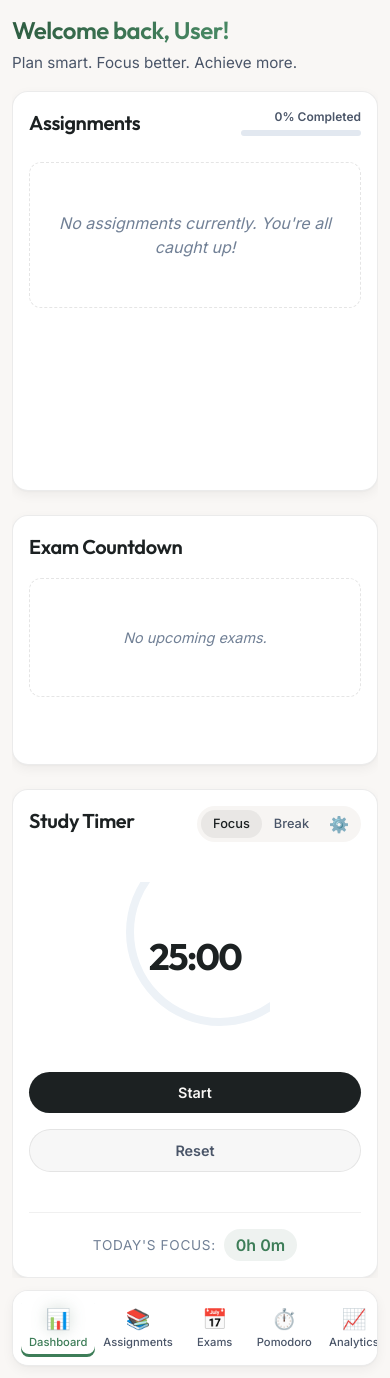
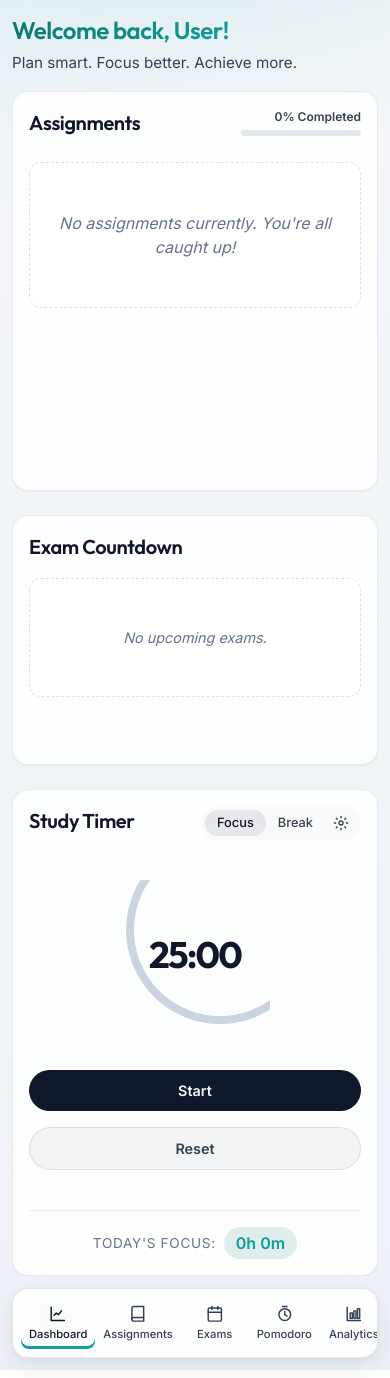
Before and after one commit to idris58/Study-Flow, a React (Vite) app: page / in a window 390 px wide. Built offline with nearby package versions, Linux system fonts and the light colour scheme.

Commit message:
Polish UI system: fix settings reset flow, replace icons with SVG, and upgrade light/dark premium themes with responsive refinements

```diff
--- a/src/components/Dashboard.css
+++ b/src/components/Dashboard.css
@@ -2,7 +2,7 @@
     display: flex;
     min-height: 100vh;
     width: 100%;
-    background-color: var(--bg-primary);
+    background-color: transparent;
     transition: background-color 0.3s ease;
 }
 
@@ -36,13 +36,16 @@
 
 .primary-btn {
     color: var(--text-primary);
+    background: var(--card-bg);
     padding: 0.75rem 1.5rem;
     font-weight: 600;
+    border: 1px solid var(--border-color);
     transition: all 0.2s ease;
 }
 
 .primary-btn:hover {
     background: var(--accent-gradient);
+    color: var(--on-accent);
     border-color: transparent;
     transform: translateY(-2px);
     box-shadow: 0 4px 12px var(--accent-glow);
@@ -75,6 +78,15 @@
     display: flex;
     flex-direction: column;
     gap: 1rem;
+    border: 1px solid var(--card-border);
+    box-shadow: var(--shadow-sm);
+    transition: transform 0.2s ease, box-shadow 0.25s ease, border-color 0.25s ease;
+}
+
+.widget-panel:hover {
+    transform: translateY(-2px);
+    box-shadow: var(--shadow-md);
+    border-color: var(--border-color);
 }
 
 .widget-header {
--- a/src/components/Modal.css
+++ b/src/components/Modal.css
@@ -132,7 +132,7 @@
   background: var(--accent-gradient);
   border: none;
   border-radius: var(--radius-md);
-  color: var(--bg-tertiary);
+  color: var(--on-accent);
   font-weight: 600;
   box-shadow: 0 4px 12px var(--accent-glow);
   transition: all 0.2s;
--- a/src/components/PomodoroTimer.css
+++ b/src/components/PomodoroTimer.css
@@ -123,7 +123,14 @@
 /* Settings and Analytics Styles */
 .settings-btn {
     padding: 0.25rem 0.5rem;
-    font-size: 1rem;
+    display: inline-flex;
+    align-items: center;
+    justify-content: center;
+}
+
+.settings-icon {
+    width: 16px;
+    height: 16px;
 }
 
 .pomodoro-settings-panel {
@@ -171,7 +178,7 @@
     background: var(--accent-gradient);
     border: none;
     border-radius: var(--radius-sm);
-    color: var(--bg-tertiary);
+    color: var(--on-accent);
     font-size: 0.85rem;
     cursor: pointer;
     transition: all 0.2s;
--- a/src/components/PomodoroTimer.jsx
+++ b/src/components/PomodoroTimer.jsx
@@ -10,26 +10,22 @@ export default function PomodoroTimer() {
     })
 
     const [analytics, setAnalytics] = useLocalStorage('pomodoro-analytics', () => {
-        const today = getLocalDateString();
-        return { date: today, focusMinutes: 0 };
+        const today = getLocalDateString()
+        return { date: today, focusMinutes: 0 }
     })
 
-    // Check for daily reset on mount without triggering set-state-in-effect
     useEffect(() => {
-        const today = getLocalDateString();
+        const today = getLocalDateString()
         if (analytics.date !== today) {
-            setAnalytics({ date: today, focusMinutes: 0 });
+            setAnalytics({ date: today, focusMinutes: 0 })
         }
-    }, []); // Run only on mount
+    }, [analytics.date, setAnalytics])
 
-
-
-    const [mode, setMode] = useState('work') // 'work' or 'break'
+    const [mode, setMode] = useState('work')
     const [timeLeft, setTimeLeft] = useState(settings.workTime * 60)
     const [isActive, setIsActive] = useState(false)
     const [showSettings, setShowSettings] = useState(false)
 
-    // Handle mode switching
     const switchMode = (newMode) => {
         setIsActive(false)
         setMode(newMode)
@@ -37,52 +33,50 @@ export default function PomodoroTimer() {
     }
 
     const handleSaveSettings = (e) => {
-        e.preventDefault();
-        const formData = new FormData(e.target);
-        const newWorkTime = parseInt(formData.get('workTime'), 10);
-        const newBreakTime = parseInt(formData.get('breakTime'), 10);
+        e.preventDefault()
+        const formData = new FormData(e.target)
+        const newWorkTime = parseInt(formData.get('workTime'), 10)
+        const newBreakTime = parseInt(formData.get('breakTime'), 10)
 
         setSettings({
             workTime: newWorkTime,
             breakTime: newBreakTime
-        });
+        })
 
-        // Sync timeLeft if timer is not active
         if (!isActive) {
-            setTimeLeft(mode === 'work' ? newWorkTime * 60 : newBreakTime * 60);
+            setTimeLeft(mode === 'work' ? newWorkTime * 60 : newBreakTime * 60)
         }
 
-        setShowSettings(false);
-    };
+        setShowSettings(false)
+    }
 
     useEffect(() => {
-        let timerInterval = null;
-        let switchTimeout = null;
+        let timerInterval = null
+        let switchTimeout = null
 
         if (isActive && timeLeft > 0) {
             timerInterval = setInterval(() => {
-                setTimeLeft(time => time - 1);
-            }, 1000);
+                setTimeLeft((time) => time - 1)
+            }, 1000)
         } else if (isActive && timeLeft === 0) {
-            // Use a small delay for all state updates to avoid set-state-in-effect warning
             switchTimeout = setTimeout(() => {
-                setIsActive(false);
+                setIsActive(false)
                 if (mode === 'work') {
-                    setAnalytics(prev => ({ ...prev, focusMinutes: prev.focusMinutes + settings.workTime }));
-                    setMode('break');
-                    setTimeLeft(settings.breakTime * 60);
+                    setAnalytics((prev) => ({ ...prev, focusMinutes: prev.focusMinutes + settings.workTime }))
+                    setMode('break')
+                    setTimeLeft(settings.breakTime * 60)
                 } else {
-                    setMode('work');
-                    setTimeLeft(settings.workTime * 60);
+                    setMode('work')
+                    setTimeLeft(settings.workTime * 60)
                 }
-            }, 50);
+            }, 50)
         }
 
         return () => {
-            if (timerInterval) clearInterval(timerInterval);
-            if (switchTimeout) clearTimeout(switchTimeout);
-        };
-    }, [isActive, timeLeft, mode, settings.workTime, settings.breakTime, setAnalytics]);
+            if (timerInterval) clearInterval(timerInterval)
+            if (switchTimeout) clearTimeout(switchTimeout)
+        }
+    }, [isActive, timeLeft, mode, settings.workTime, settings.breakTime, setAnalytics])
 
     const toggleTimer = () => {
         setIsActive(!isActive)
@@ -124,7 +118,17 @@ export default function PomodoroTimer() {
                         onClick={() => setShowSettings(!showSettings)}
                         title="Timer Settings"
                     >
-                        ⚙️
+                        <svg className="settings-icon" viewBox="0 0 24 24" fill="none" stroke="currentColor" strokeWidth="2" strokeLinecap="round" strokeLinejoin="round" aria-hidden="true">
+                            <circle cx="12" cy="12" r="3"></circle>
+                            <path d="M12 2v2"></path>
+                            <path d="M12 20v2"></path>
+                            <path d="m4.93 4.93 1.41 1.41"></path>
+                            <path d="m17.66 17.66 1.41 1.41"></path>
+                            <path d="M2 12h2"></path>
+                            <path d="M20 12h2"></path>
+                            <path d="m6.34 17.66-1.41 1.41"></path>
+                            <path d="m19.07 4.93-1.41 1.41"></path>
+                        </svg>
                     </button>
                 </div>
             </header>
--- a/src/components/SettingsView.jsx
+++ b/src/components/SettingsView.jsx
@@ -1,12 +1,8 @@
-import { useEffect, useState } from 'react';
+import { useState } from 'react';
 import './SettingsView.css';
 
 export default function SettingsView({ userProfile, onUpdateProfile, onClearData, theme, onThemeChange }) {
     const [name, setName] = useState(userProfile.name);
-
-    useEffect(() => {
-        setName(userProfile.name);
-    }, [userProfile.name]);
 
     const handleSubmit = (e) => {
         e.preventDefault();
--- a/src/components/Sidebar.css
+++ b/src/components/Sidebar.css
@@ -41,17 +41,26 @@
 
 .nav-item.active {
     background: var(--active-nav-bg);
-    /* Soft accent background */
-    color: var(--accent-secondary);
+    color: var(--text-primary);
     box-shadow: inset 3px 0 0 var(--accent-secondary);
 }
 
-.nav-item.active .icon {
+.nav-item.active .nav-icon {
     filter: drop-shadow(0 0 8px var(--accent-glow));
 }
 
-.icon {
-    font-size: 1.25rem;
+.nav-icon {
+    width: 1.1rem;
+    height: 1.1rem;
+    display: inline-flex;
+    align-items: center;
+    justify-content: center;
+    flex-shrink: 0;
+}
+
+.nav-icon svg {
+    width: 100%;
+    height: 100%;
 }
 
 .sidebar-footer {
@@ -105,8 +114,9 @@
         background: transparent;
     }
 
-    .nav-item .icon {
-        font-size: 1.25rem;
+    .nav-item .nav-icon {
+        width: 1.1rem;
+        height: 1.1rem;
     }
 
     .nav-item .label {
--- a/src/components/Sidebar.jsx
+++ b/src/components/Sidebar.jsx
@@ -1,4 +1,8 @@
 import './Sidebar.css'
+
+function NavIcon({ children }) {
+    return <span className="nav-icon" aria-hidden="true">{children}</span>
+}
 
 export default function Sidebar({ currentView, setCurrentView }) {
     return (
@@ -11,35 +15,66 @@ export default function Sidebar({ currentView, setCurrentView }) {
                     className={`nav-item ${currentView === 'dashboard' ? 'active' : ''}`}
                     onClick={() => setCurrentView('dashboard')}
                 >
-                    <span className="icon">📊</span>
+                    <NavIcon>
+                        <svg viewBox="0 0 24 24" fill="none" stroke="currentColor" strokeWidth="2" strokeLinecap="round" strokeLinejoin="round">
+                            <path d="M3 3v18h18"></path>
+                            <path d="M7 14l3-3 3 2 4-5"></path>
+                        </svg>
+                    </NavIcon>
                     <span className="label">Dashboard</span>
                 </button>
                 <button
                     className={`nav-item ${currentView === 'assignments' ? 'active' : ''}`}
                     onClick={() => setCurrentView('assignments')}
                 >
-                    <span className="icon">📚</span>
+                    <NavIcon>
+                        <svg viewBox="0 0 24 24" fill="none" stroke="currentColor" strokeWidth="2" strokeLinecap="round" strokeLinejoin="round">
+                            <path d="M4 19.5A2.5 2.5 0 0 1 6.5 17H20"></path>
+                            <path d="M6.5 2H20v20H6.5A2.5 2.5 0 0 1 4 19.5v-15A2.5 2.5 0 0 1 6.5 2z"></path>
+                        </svg>
+                    </NavIcon>
                     <span className="label">Assignments</span>
                 </button>
                 <button
                     className={`nav-item ${currentView === 'exams' ? 'active' : ''}`}
                     onClick={() => setCurrentView('exams')}
                 >
-                    <span className="icon">📅</span>
+                    <NavIcon>
+                        <svg viewBox="0 0 24 24" fill="none" stroke="currentColor" strokeWidth="2" strokeLinecap="round" strokeLinejoin="round">
+                            <rect x="3" y="4" width="18" height="18" rx="2"></rect>
+                            <line x1="16" y1="2" x2="16" y2="6"></line>
+                            <line x1="8" y1="2" x2="8" y2="6"></line>
+                            <line x1="3" y1="10" x2="21" y2="10"></line>
+                        </svg>
+                    </NavIcon>
                     <span className="label">Exams</span>
                 </button>
                 <button
                     className={`nav-item ${currentView === 'pomodoro' ? 'active' : ''}`}
                     onClick={() => setCurrentView('pomodoro')}
                 >
-                    <span className="icon">⏱️</span>
+                    <NavIcon>
+                        <svg viewBox="0 0 24 24" fill="none" stroke="currentColor" strokeWidth="2" strokeLinecap="round" strokeLinejoin="round">
+                            <circle cx="12" cy="13" r="8"></circle>
+                            <path d="M12 13V9"></path>
+                            <path d="M12 13l3 2"></path>
+                            <path d="M9 2h6"></path>
+                        </svg>
+                    </NavIcon>
                     <span className="label">Pomodoro</span>
                 </button>
                 <button
                     className={`nav-item ${currentView === 'analytics' ? 'active' : ''}`}
                     onClick={() => setCurrentView('analytics')}
                 >
-                    <span className="icon">📈</span>
+                    <NavIcon>
+                        <svg viewBox="0 0 24 24" fill="none" stroke="currentColor" strokeWidth="2" strokeLinecap="round" strokeLinejoin="round">
+                            <path d="M3 3v18h18"></path>
+                            <rect x="7" y="11" width="3" height="7"></rect>
+                            <rect x="12" y="8" width="3" height="10"></rect>
+                            <rect x="17" y="5" width="3" height="13"></rect>
+                        </svg>
+                    </NavIcon>
                     <span className="label">Analytics</span>
                 </button>
             </nav>
@@ -48,7 +83,19 @@ export default function Sidebar({ currentView, setCurrentView }) {
                     className={`nav-item ${currentView === 'settings' ? 'active' : ''}`}
                     onClick={() => setCurrentView('settings')}
                 >
-                    <span className="icon">⚙️</span>
+                    <NavIcon>
+                        <svg viewBox="0 0 24 24" fill="none" stroke="currentColor" strokeWidth="2" strokeLinecap="round" strokeLinejoin="round">
+                            <circle cx="12" cy="12" r="3"></circle>
+                            <path d="M12 2v2"></path>
+                            <path d="M12 20v2"></path>
+                            <path d="m4.93 4.93 1.41 1.41"></path>
+                            <path d="m17.66 17.66 1.41 1.41"></path>
+                            <path d="M2 12h2"></path>
+                            <path d="M20 12h2"></path>
+                            <path d="m6.34 17.66-1.41 1.41"></path>
+                            <path d="m19.07 4.93-1.41 1.41"></path>
+                        </svg>
+                    </NavIcon>
                     <span className="label">Settings</span>
                 </button>
             </div>
--- a/src/index.css
+++ b/src/index.css
@@ -1,51 +1,57 @@
 :root {
   /* Core Dark Theme Colors */
-  --bg-primary: #0A0F1D;
-  --bg-secondary: #131A2F;
-  --bg-tertiary: #1D2640;
+  --bg-primary: #090F1F;
+  --bg-secondary: #121A30;
+  --bg-tertiary: #1A2540;
 
   /* Text Colors */
   --text-primary: #FFFFFF;
-  --text-secondary: #94A3B8;
-  --text-tertiary: #64748B;
+  --text-secondary: #B3C0D7;
+  --text-tertiary: #8A9AB7;
 
   /* Accent Colors */
   --accent-primary: #6366F1;
-  --accent-secondary: #8B5CF6;
-  --accent-gradient: linear-gradient(135deg, #6366F1 0%, #8B5CF6 100%);
-  --accent-glow: rgba(139, 92, 246, 0.4);
+  --accent-secondary: #22D3EE;
+  --accent-gradient: linear-gradient(135deg, #6366F1 0%, #22D3EE 100%);
+  --accent-glow: rgba(34, 211, 238, 0.32);
+  --on-accent: #FFFFFF;
 
   /* Status Colors */
-  --status-success: #10B981;
-  --status-warning: #F59E0B;
-  --status-danger: #EF4444;
-  --status-success-text: #6EE7B7;
-  --status-warning-text: #FCD34D;
+  --status-success: #34D399;
+  --status-warning: #FBBF24;
+  --status-danger: #F87171;
+  --status-success-text: #86EFAC;
+  --status-warning-text: #FDE68A;
   --status-danger-text: #FCA5A5;
 
   /* UI Elements */
-  --border-color: rgba(255, 255, 255, 0.08);
-  --panel-bg: rgba(19, 26, 47, 0.7);
-  --card-bg: rgba(255, 255, 255, 0.03);
-  --card-bg-hover: rgba(255, 255, 255, 0.06);
-  --card-border: rgba(255, 255, 255, 0.05);
-  --input-bg: rgba(0, 0, 0, 0.2);
-  --input-bg-focus: rgba(0, 0, 0, 0.3);
-  --overlay-bg: rgba(10, 15, 29, 0.8);
-  --hover-bg: rgba(255, 255, 255, 0.05);
-  --hover-bg-strong: rgba(255, 255, 255, 0.1);
-  --active-nav-bg: rgba(139, 92, 246, 0.15);
-  --progress-track: rgba(255, 255, 255, 0.1);
-  --dashed-border: rgba(255, 255, 255, 0.1);
-  --shadow-sm: 0 4px 6px -1px rgba(0, 0, 0, 0.2);
-  --shadow-md: 0 10px 15px -3px rgba(0, 0, 0, 0.3);
-  --shadow-lg: 0 20px 25px -5px rgba(0, 0, 0, 0.4);
+  --border-color: rgba(167, 184, 212, 0.18);
+  --panel-bg: rgba(18, 26, 48, 0.76);
+  --card-bg: rgba(19, 30, 55, 0.55);
+  --card-bg-hover: rgba(26, 40, 70, 0.66);
+  --card-border: rgba(167, 184, 212, 0.13);
+  --input-bg: rgba(8, 13, 27, 0.58);
+  --input-bg-focus: rgba(13, 21, 41, 0.76);
+  --overlay-bg: rgba(6, 10, 22, 0.78);
+  --hover-bg: rgba(148, 163, 184, 0.12);
+  --hover-bg-strong: rgba(148, 163, 184, 0.2);
+  --active-nav-bg: rgba(34, 211, 238, 0.16);
+  --progress-track: rgba(148, 163, 184, 0.2);
+  --dashed-border: rgba(167, 184, 212, 0.2);
+  --shadow-sm: 0 6px 14px rgba(3, 8, 20, 0.34);
+  --shadow-md: 0 14px 30px rgba(3, 8, 20, 0.42), 0 3px 12px rgba(3, 8, 20, 0.24);
+  --shadow-lg: 0 24px 46px rgba(3, 8, 20, 0.54);
   --radius-sm: 8px;
   --radius-md: 12px;
   --radius-lg: 16px;
   --radius-full: 9999px;
-  --ring-bg: rgba(255, 255, 255, 0.05);
+  --ring-bg: rgba(148, 163, 184, 0.22);
   --date-picker-invert: invert(1);
+  --focus-ring: rgba(34, 211, 238, 0.45);
+  --app-bg:
+    radial-gradient(900px 520px at -8% -18%, rgba(99, 102, 241, 0.24) 0%, rgba(99, 102, 241, 0) 72%),
+    radial-gradient(900px 500px at 110% -12%, rgba(34, 211, 238, 0.2) 0%, rgba(34, 211, 238, 0) 74%),
+    linear-gradient(180deg, #090F1F 0%, #0B1327 52%, #0A1122 100%);
 
   /* Typography */
   --font-heading: 'Outfit', sans-serif;
@@ -54,44 +60,50 @@
 
 /* Light Theme Overrides (Zen Study) */
 .theme-zen {
-  --bg-primary: #F9F7F5;
-  --bg-secondary: #F2EFEC;
+  --bg-primary: #F5F7FB;
+  --bg-secondary: #FFFFFF;
   --bg-tertiary: #FFFFFF;
 
-  --text-primary: #1C2122;
-  --text-secondary: #4A5568;
-  --text-tertiary: #718096;
+  --text-primary: #0F172A;
+  --text-secondary: #334155;
+  --text-tertiary: #64748B;
 
-  --accent-primary: #2D5A3F;
-  --accent-secondary: #3D7D58;
-  --accent-gradient: linear-gradient(135deg, #2D5A3F 0%, #4A8C66 100%);
-  --accent-glow: rgba(45, 90, 63, 0.2);
+  --accent-primary: #0F766E;
+  --accent-secondary: #0E9F9A;
+  --accent-gradient: linear-gradient(135deg, #0F766E 0%, #0E9F9A 100%);
+  --accent-glow: rgba(14, 159, 154, 0.24);
+  --on-accent: #F8FAFC;
 
-  --status-success: #276749;
-  --status-warning: #975A16;
-  --status-danger: #9B2C2C;
-  --status-success-text: #276749;
-  --status-warning-text: #975A16;
-  --status-danger-text: #9B2C2C;
+  --status-success: #0F766E;
+  --status-warning: #B45309;
+  --status-danger: #B91C1C;
+  --status-success-text: #0F766E;
+  --status-warning-text: #92400E;
+  --status-danger-text: #991B1B;
 
-  --border-color: rgba(0, 0, 0, 0.08);
-  --panel-bg: #FFFFFF;
+  --border-color: rgba(15, 23, 42, 0.1);
+  --panel-bg: rgba(255, 255, 255, 0.86);
   --card-bg: #FFFFFF;
-  --card-bg-hover: #FDFBFA;
-  --card-border: rgba(0, 0, 0, 0.06);
-  --input-bg: #F7F5F3;
+  --card-bg-hover: #F8FAFC;
+  --card-border: rgba(15, 23, 42, 0.08);
+  --input-bg: #F8FAFC;
   --input-bg-focus: #FFFFFF;
-  --overlay-bg: rgba(0, 0, 0, 0.4);
-  --hover-bg: rgba(0, 0, 0, 0.03);
-  --hover-bg-strong: rgba(0, 0, 0, 0.06);
-  --active-nav-bg: rgba(45, 90, 63, 0.08);
+  --overlay-bg: rgba(15, 23, 42, 0.38);
+  --hover-bg: rgba(15, 23, 42, 0.04);
+  --hover-bg-strong: rgba(15, 23, 42, 0.08);
+  --active-nav-bg: rgba(15, 118, 110, 0.12);
   --progress-track: #E2E8F0;
-  --dashed-border: rgba(0, 0, 0, 0.1);
-  --shadow-sm: 0 1px 2px rgba(0, 0, 0, 0.05);
-  --shadow-md: 0 4px 12px rgba(0, 0, 0, 0.05), 0 1px 2px rgba(0, 0, 0, 0.03);
-  --shadow-lg: 0 10px 25px rgba(0, 0, 0, 0.08);
-  --ring-bg: #EDF2F7;
+  --dashed-border: rgba(15, 23, 42, 0.12);
+  --shadow-sm: 0 1px 2px rgba(15, 23, 42, 0.05);
+  --shadow-md: 0 10px 28px rgba(15, 23, 42, 0.08), 0 2px 8px rgba(15, 23, 42, 0.05);
+  --shadow-lg: 0 20px 44px rgba(15, 23, 42, 0.12);
+  --ring-bg: #CBD5E1;
   --date-picker-invert: none;
+  --focus-ring: rgba(14, 159, 154, 0.3);
+  --app-bg:
+    radial-gradient(900px 500px at -5% -10%, rgba(14, 159, 154, 0.12) 0%, rgba(14, 159, 154, 0) 70%),
+    radial-gradient(900px 500px at 110% -20%, rgba(15, 118, 110, 0.1) 0%, rgba(15, 118, 110, 0) 72%),
+    linear-gradient(180deg, #F5F7FB 0%, #EEF2F8 100%);
 }
 
 * {
@@ -103,7 +115,7 @@
 
 body {
   font-family: var(--font-body);
-  background-color: var(--bg-primary);
+  background: var(--app-bg);
   color: var(--text-primary);
   line-height: 1.5;
   -webkit-font-smoothing: antialiased;
@@ -133,6 +145,14 @@ button {
   font-family: var(--font-body);
   border: none;
   background: none;
+}
+
+button:focus-visible,
+input:focus-visible,
+select:focus-visible,
+textarea:focus-visible {
+  outline: 2px solid var(--focus-ring);
+  outline-offset: 2px;
 }
 
 input,
```
Also changed, not shown: src/components/AnalyticsView.css (+37 -3 lines), src/components/AnalyticsView.jsx (+37 -15 lines), src/components/AssignmentTracker.css (+10 -1 lines), src/components/AssignmentTracker.jsx (+11 -6 lines).
